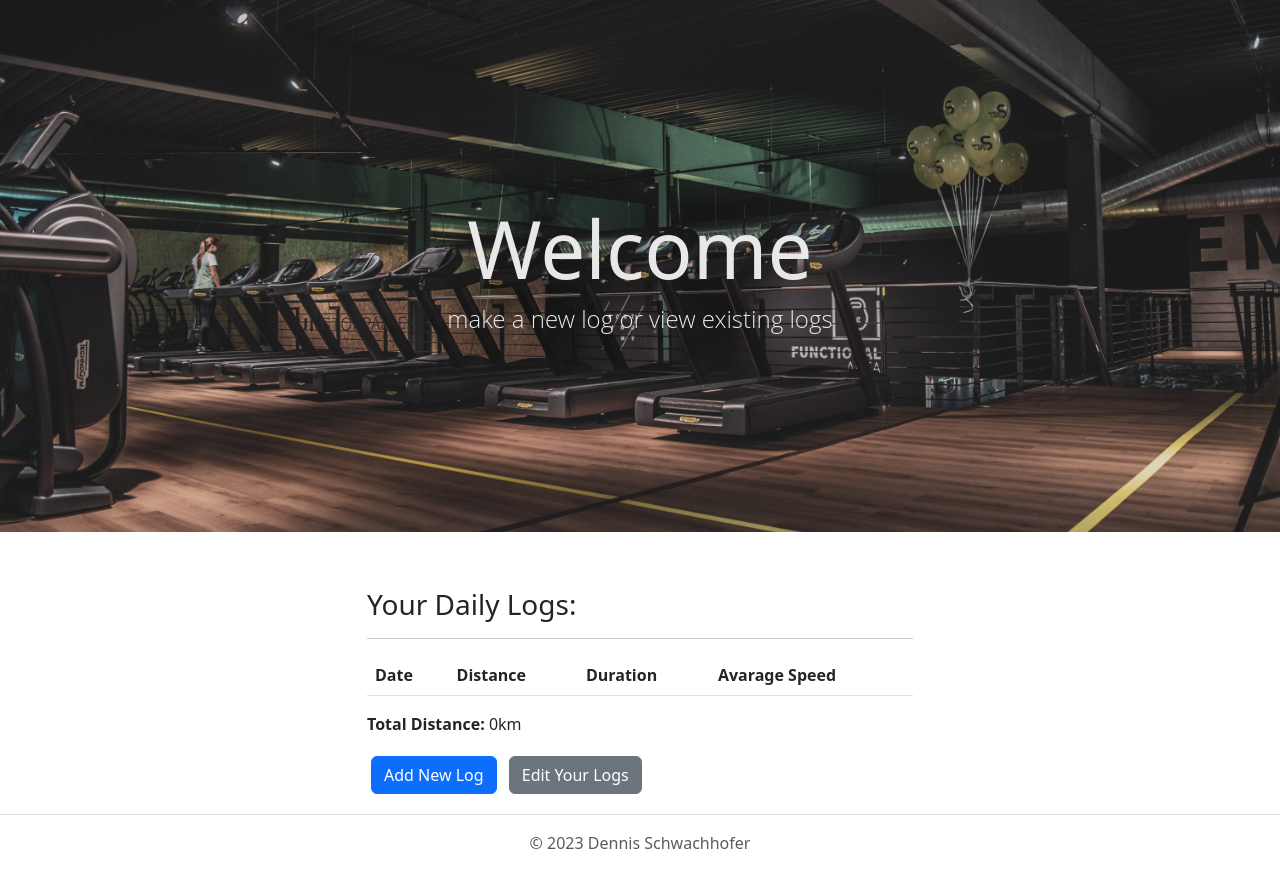
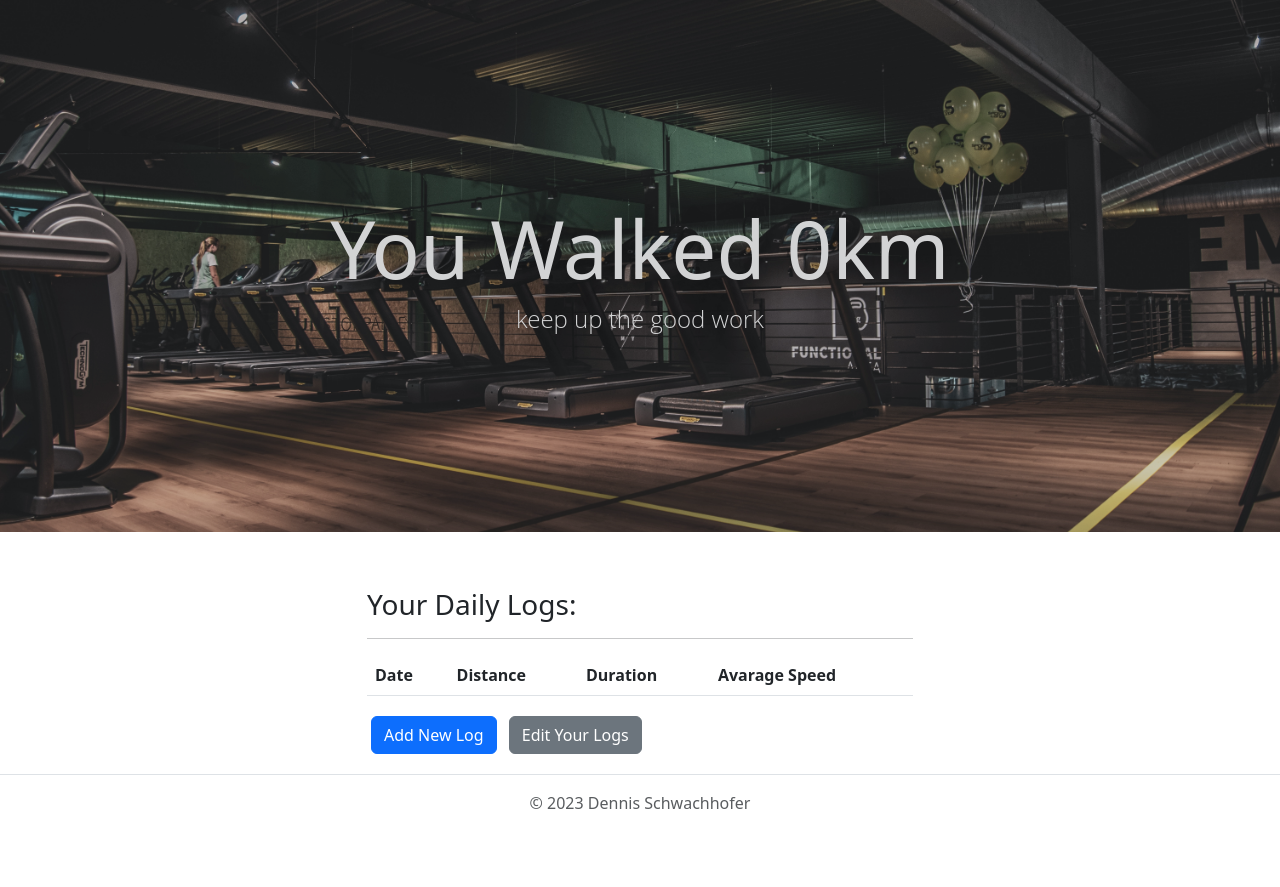
Before and after one commit to DSchwachhofer/walking-tracker, a Flask app: page / in a window 1280 px wide. Shown: the part 76-963 px from the top of the page. After the commit the page ends 885 px from the top, so only its background shows below. Run offline with Flask 3, Linux system fonts and the light colour scheme; a user stored in the database is signed in; lists and menus that the app fills with data are empty; some libraries are stand-ins or nearby versions.

Commit message:
added total distance to banner

```diff
--- a/main.py
+++ b/main.py
@@ -45,18 +45,21 @@ def inject_current_year():
 
 @app.route("/", methods=["GET", "POST"])
 def home():
+  all_logs = db_handler.get_all_logs()
+  daily_logs = get_daily_logs(all_logs)
+  total_distance = get_total_distance(all_logs)
   title = request.args.get("new_title", "")
   if not title:
-    title = "Welcome"
+    if not current_user.is_authenticated:
+      title = "Welcome"
+    else:
+      title = f"You Walked {total_distance}km"
   subtitle = request.args.get("new_subtitle", "")
   if not subtitle:
     if not current_user.is_authenticated:
       subtitle = "please log in"
     else:
-      subtitle = "make a new log or view existing logs"
-  all_logs = db_handler.get_all_logs()
-  daily_logs = get_daily_logs(all_logs)
-  total_distance = get_total_distance(all_logs)
+      subtitle = "keep up the good work"
   return render_template("index.html", page="home", title=title,subtitle=subtitle, total_distance=total_distance, logged_in=current_user.is_authenticated, daily_logs=daily_logs)
 
 @app.route("/login", methods=["GET", "POST"])
@@ -132,3 +135,6 @@ def delete_log(log_id):
   with app.app_context():
     db_handler.delete_log(log_id)
   return redirect(url_for("edit_logs", new_title="Success", new_subtitle=f"post from {log.date} successfully deleted."))
+
+if __name__ == "__main__":
+  app.run()
--- a/scripts/utility.py
+++ b/scripts/utility.py
@@ -1,5 +1,4 @@
 def get_daily_logs(all_logs):
-  print(all_logs)
   summarized_log_list = []
   for log in all_logs:
     log_object = {
@@ -7,7 +6,6 @@ def get_daily_logs(all_logs):
       "distance": log.distance,
       "duration": log.time,
     }
-    print(log_object)
     if len(summarized_log_list) == 0:
       summarized_log_list.append(log_object)
     else:
--- a/static/css/styles.css
+++ b/static/css/styles.css
@@ -1,5 +1,6 @@
 .banner-text {
-  text-shadow: 0px 0px 100px black;
+  text-shadow: 0px 0px 40px black;
+    z-index: 10;
 }
 
 
@@ -19,7 +20,7 @@ header.masthead .overlay {
   height: 100%;
   width: 100%;
   background-color: #212529;
-  opacity: 0.1;
+  opacity: 0.2;
 }
 
 header.masthead .page-heading,
--- a/templates/header.html
+++ b/templates/header.html
@@ -69,7 +69,7 @@
     <div class="container">
       <div class="row">
         <div class="col-lg-8 col-md-10 mx-auto">
-          <div class="site-heading banner-text">
+          <div class="site-heading">
             <h1 class="banner-text">{{title}}</h1>
             <span class="subheading banner-text">{{subtitle}}</span>
           </div>
--- a/templates/index.html
+++ b/templates/index.html
@@ -22,7 +22,7 @@
       {% endfor %}
     </tbody>
   </table>
-  <p><strong>Total Distance: </strong><span>{{total_distance}}km</span></p>
+  {# <p><strong>Total Distance: </strong><span>{{total_distance}}km</span></p> #}
 
   <div>
     <a href="{{url_for('logwalk')}}"><button class="btn btn-primary m-1">Add New Log</button></a>
```
Also changed, not shown: requirements.txt (added, +21 -0 lines).
